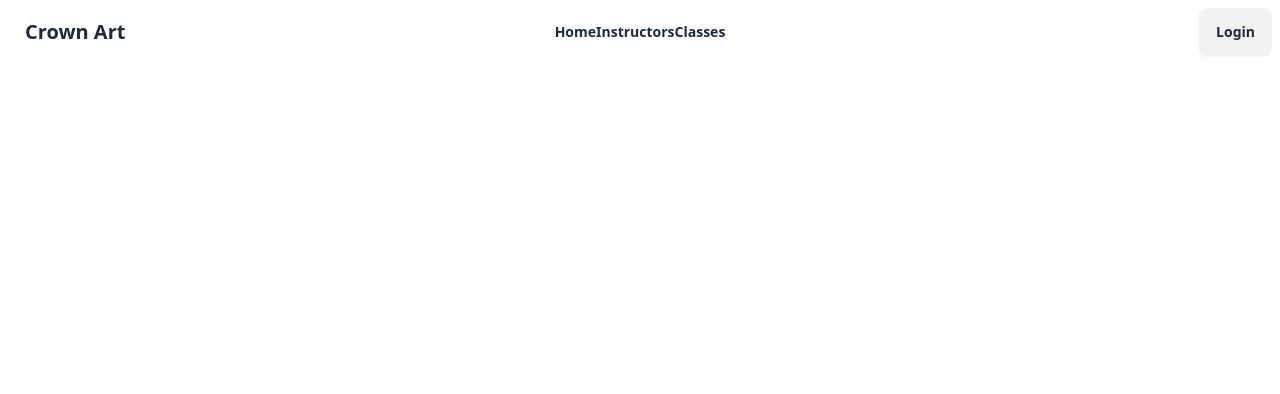
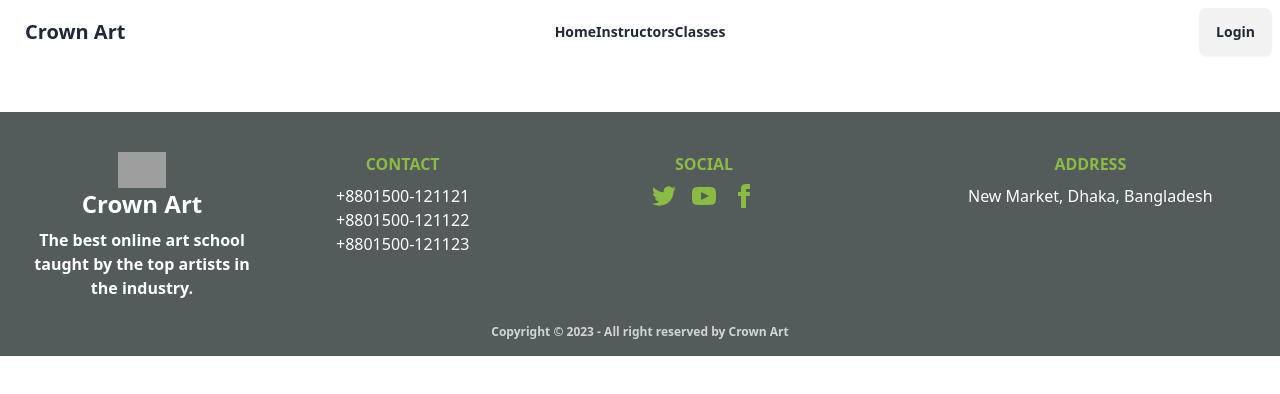
Before and after one commit to sharmin-shila/crown-art, a React (Vite) app in the folder crown-art-client/: page / in a window 1280 px wide. Shown: the top 394 px of the page. Built offline with nearby package versions, Linux system fonts and the light colour scheme; grey boxes are pictures that could not be loaded.

Commit message:
added Footer component

```diff
--- a/crown-art-client/package.json
+++ b/crown-art-client/package.json
@@ -10,6 +10,7 @@
     "preview": "vite preview"
   },
   "dependencies": {
+    "moment": "^2.29.4",
     "react": "^18.2.0",
     "react-dom": "^18.2.0"
   },
--- a/crown-art-client/src/App.jsx
+++ b/crown-art-client/src/App.jsx
@@ -1,9 +1,11 @@
+import Footer from "./Pages/Shared/Footer/Footer";
 import Navbar from "./Pages/Shared/Navbar/Navbar";
 
 const App = () => {
   return (
     <div>
       <Navbar />
+      <Footer />
     </div>
   );
 };
--- /dev/null
+++ b/crown-art-client/src/Pages/Shared/Footer/Footer.jsx
@@ -0,0 +1,74 @@
+import moment from "moment";
+
+const Footer = () => {
+  return (
+    <div className="bg-[#283333cc]">
+      <footer className="px-5 pt-10 pb-4 rounded-md mt-12 text-base-content">
+        <div className="grid grid-cols-1 md:grid-cols-4 gap-6 md:place-items-start">
+          <div className="flex flex-col justify-center items-center md:mr-12">
+            <img src="/king.png" alt="" className="w-12" />
+            <p className="text-2xl font-bold text-white mb-2">Crown Art</p>
+            <h3 className="text-white text-center font-semibold">
+              The best online art school taught by the top artists in the
+              industry.
+            </h3>
+          </div>
+          <div className="text-white flex flex-col justify-center items-center">
+            <p className="mb-2 font-bold uppercase text-[#90c641e6]">Contact</p>
+            <a className="link link-hover">+8801500-121121</a>
+            <a className="link link-hover">+8801500-121122</a>
+            <a className="link link-hover">+8801500-121123</a>
+          </div>
+          <div className="text-white flex flex-col justify-center items-center">
+            <p className="mb-2 font-bold uppercase text-[#90c641e6]">Social</p>
+            <div className="grid grid-flow-col gap-4 text-[#90c641e6]">
+              <a href="https://twitter.com/" target="_blank" rel="noreferrer">
+                <svg
+                  xmlns="http://www.w3.org/2000/svg"
+                  width="24"
+                  height="24"
+                  viewBox="0 0 24 24"
+                  className="fill-current"
+                >
+                  <path d="M24 4.557c-.883.392-1.832.656-2.828.775 1.017-.609 1.798-1.574 2.165-2.724-.951.564-2.005.974-3.127 1.195-.897-.957-2.178-1.555-3.594-1.555-3.179 0-5.515 2.966-4.797 6.045-4.091-.205-7.719-2.165-10.148-5.144-1.29 2.213-.669 5.108 1.523 6.574-.806-.026-1.566-.247-2.229-.616-.054 2.281 1.581 4.415 3.949 4.89-.693.188-1.452.232-2.224.084.626 1.956 2.444 3.379 4.6 3.419-2.07 1.623-4.678 2.348-7.29 2.04 2.179 1.397 4.768 2.212 7.548 2.212 9.142 0 14.307-7.721 13.995-14.646.962-.695 1.797-1.562 2.457-2.549z"></path>
+                </svg>
+              </a>
+              <a href="https://youtube.com/" target="_blank" rel="noreferrer">
+                <svg
+                  xmlns="http://www.w3.org/2000/svg"
+                  width="24"
+                  height="24"
+                  viewBox="0 0 24 24"
+                  className="fill-current"
+                >
+                  <path d="M19.615 3.184c-3.604-.246-11.631-.245-15.23 0-3.897.266-4.356 2.62-4.385 8.816.029 6.185.484 8.549 4.385 8.816 3.6.245 11.626.246 15.23 0 3.897-.266 4.356-2.62 4.385-8.816-.029-6.185-.484-8.549-4.385-8.816zm-10.615 12.816v-8l8 3.993-8 4.007z"></path>
+                </svg>
+              </a>
+              <a href="https://facebook.com/" target="_blank" rel="noreferrer">
+                <svg
+                  xmlns="http://www.w3.org/2000/svg"
+                  width="24"
+                  height="24"
+                  viewBox="0 0 24 24"
+                  className="fill-current"
+                >
+                  <path d="M9 8h-3v4h3v12h5v-12h3.642l.358-4h-4v-1.667c0-.955.192-1.333 1.115-1.333h2.885v-5h-3.808c-3.596 0-5.192 1.583-5.192 4.615v3.385z"></path>
+                </svg>
+              </a>
+            </div>
+          </div>
+          <div className="text-white flex flex-col justify-center items-center">
+            <p className="mb-2 font-bold uppercase text-[#90c641e6]">Address</p>
+            <a className="link link-hover">New Market, Dhaka, Bangladesh</a>
+          </div>
+        </div>
+        <p className="font-semibold text-gray-300 text-xs text-center mt-6">
+          Copyright © {moment().format("YYYY")} - All right reserved by Crown
+          Art
+        </p>
+      </footer>
+    </div>
+  );
+};
+
+export default Footer;
```
Also changed, not shown: 1 other file (tests, documents, lock files or other folders).
